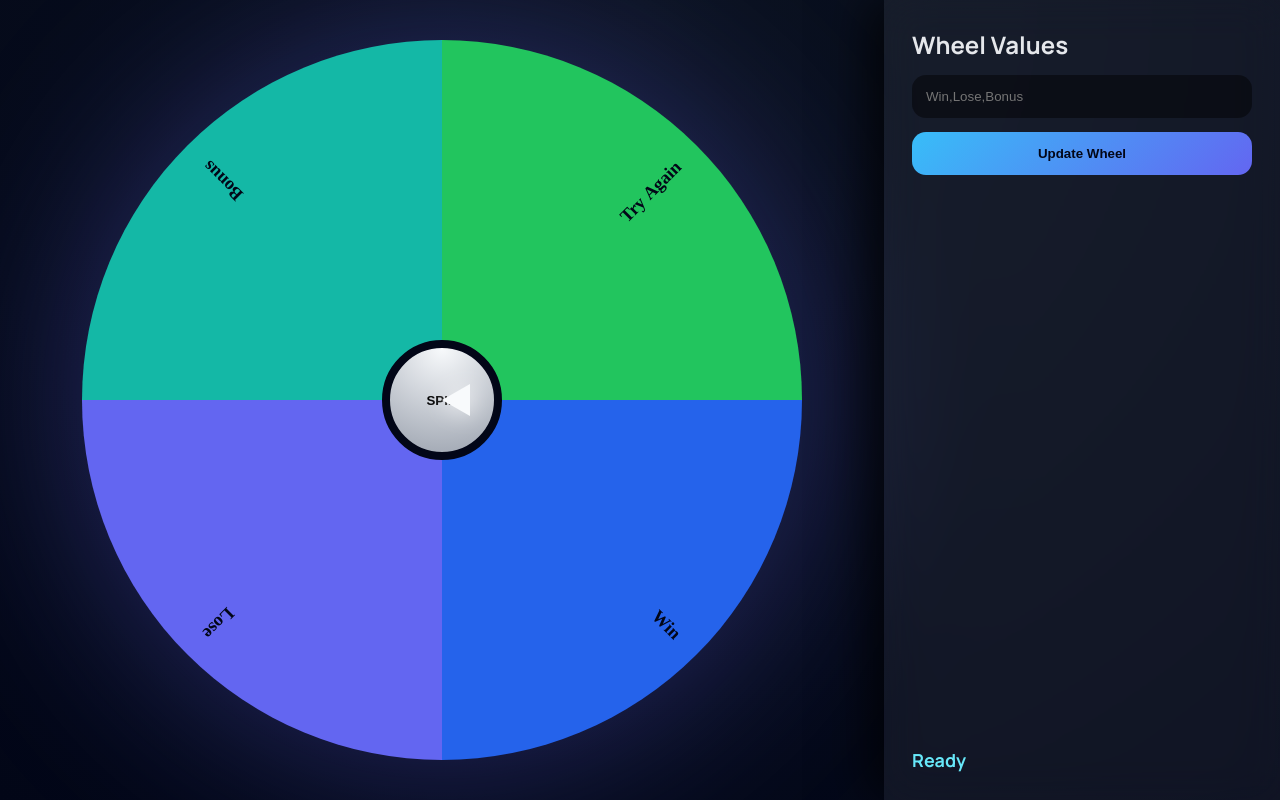
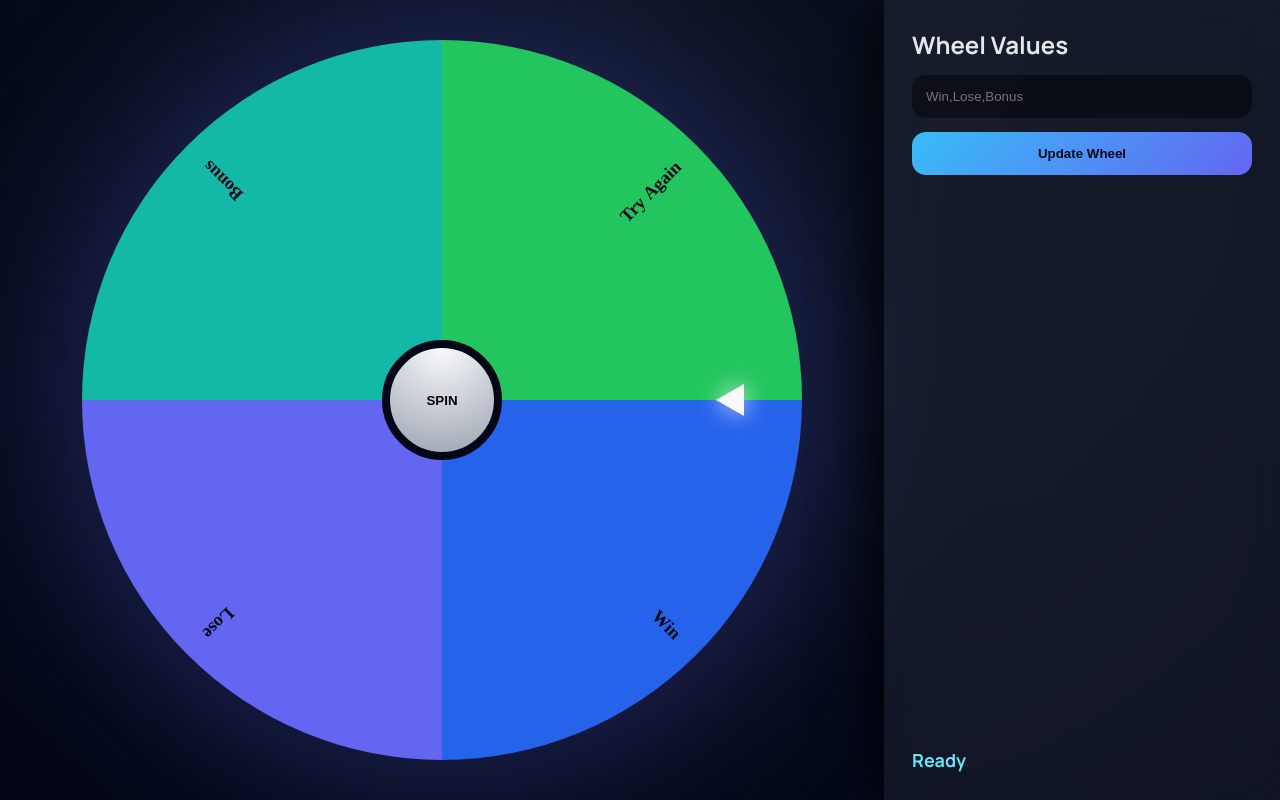
Before and after one commit to yash6547/spinnwheel, a plain HTML site: page index.html in a window 1280 px wide. Drawn offline with Linux system fonts and the light colour scheme.

Commit message:
Update index.html

```diff
--- a/index.html
+++ b/index.html
@@ -12,19 +12,21 @@ html,body{margin:0;width:100%;height:100%;background:radial-gradient(circle at t
 canvas{filter:drop-shadow(0 0 90px rgba(99,102,241,.35));}
 
 /* POINTER */
-.pointer{
-  position:absolute;
-  top:50%;
-  left:50%;
-  transform:translateY(-50%);
-  margin-left:calc((var(--wheel-size)/2)-2px); /* edge pe */
-  width:0;height:0;
-  border-top:16px solid transparent;
-  border-bottom:16px solid transparent;
-  border-right:28px solid #f8fafc;
-  filter:drop-shadow(0 0 12px rgba(255,255,255,.9));
-  z-index:6;
+.pointer {
+  position: absolute;
+  top: 50%; /* vertical center of the wheel */
+  left: 100%; /* wheel ke right edge pe */
+  transform: translate(-500%,-50%) rotate(180deg); /* center adjust aur rotation ready */
+  width: 0;
+  height: 0;
+  border-top: 16px solid transparent;
+  border-bottom: 16px solid transparent;
+  border-left: 28px solid #f8fafc; /* pointer arrow right side dikhane ke liye */
+  filter: drop-shadow(0 0 12px rgba(255, 255, 255, 0.9));
+  z-index: 6;
+  transform-origin: left center; /* rotate karne ke liye pivot edge pe */
 }
+
 
 /* SPIN BUTTON */
 .spin-btn{
```
